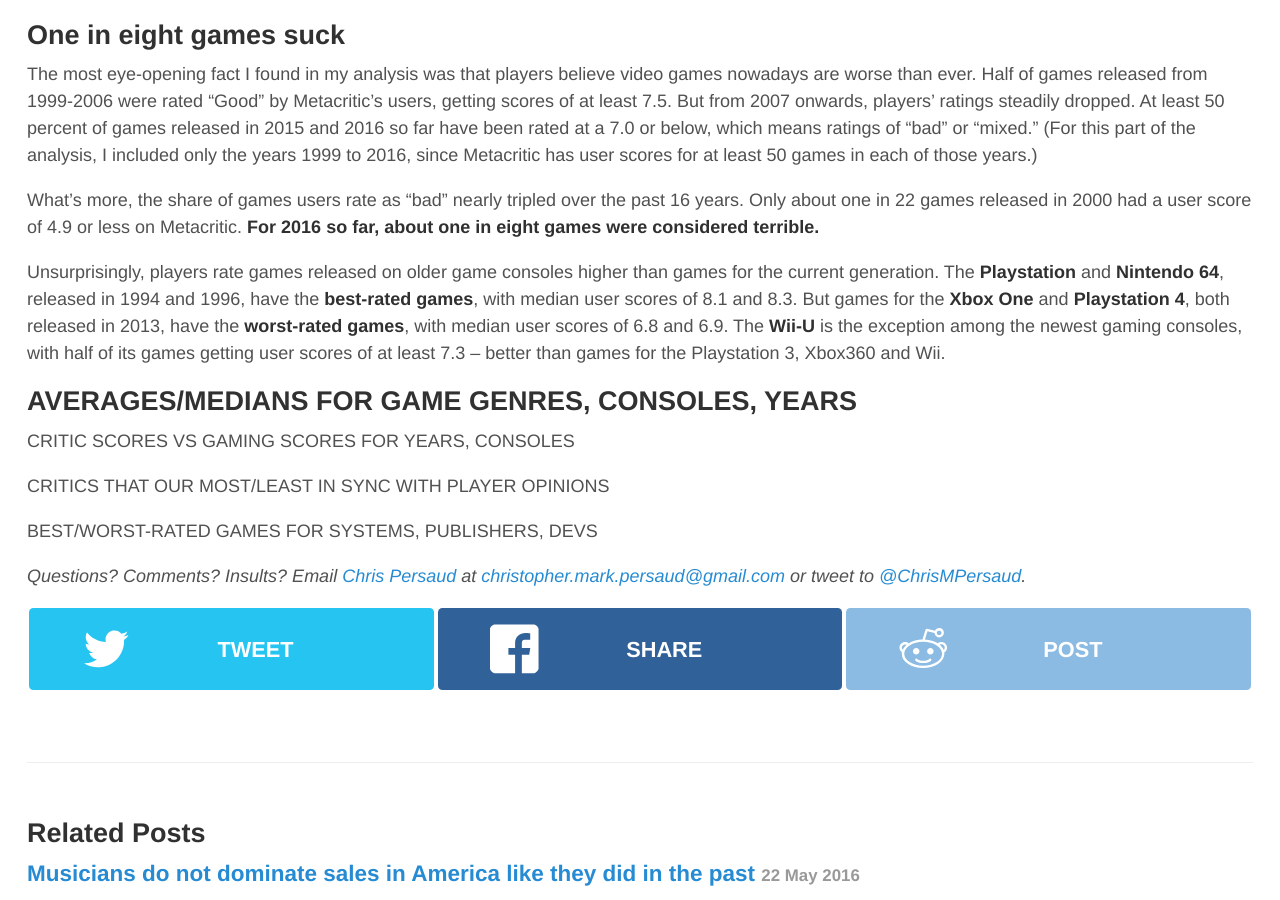
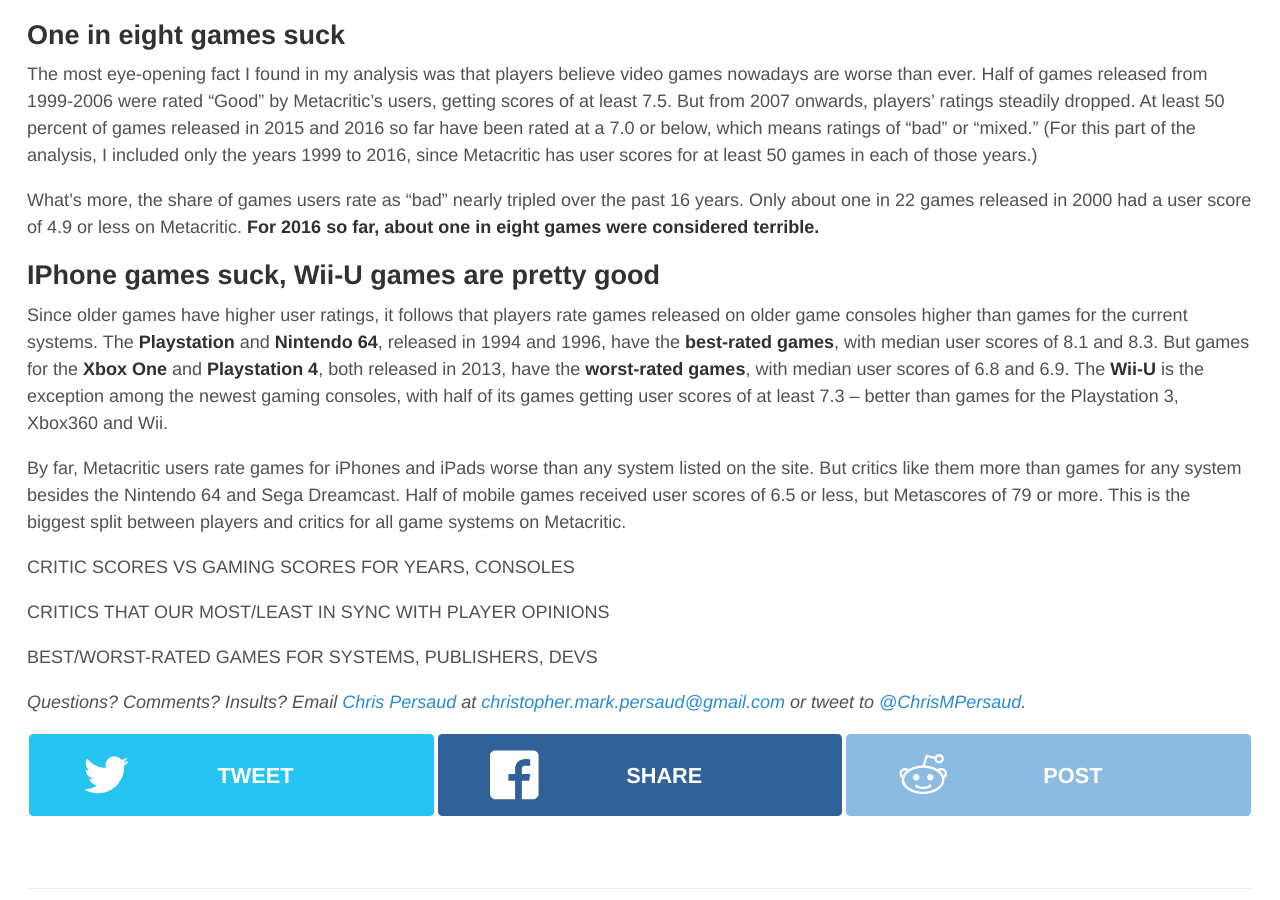
Before and after one commit to chrismp/chrismp.github.io, a Jekyll site: the page built from _posts/2099-01-01-metacritic-video-games.md, in a window 1280 px wide and 900 px high, scrolled down 1724 px. Built offline with Jekyll 4.4.1, drawn with Linux system fonts in a browser that asks for light colours; nearby versions of some CDN libraries; some of the changed text lies outside the part shown.

Commit message:
add more to post

```diff
--- a/_posts/2099-01-01-metacritic-video-games.md
+++ b/_posts/2099-01-01-metacritic-video-games.md
@@ -8,7 +8,7 @@
 
 - Video games released in the past few years are the worst of this century so far -- or at least, that's what gamers think.
 - Players and game critics disagree more than ever since Metacritic began averaging scores from critics and fans.
-- **Mobile phone games** are the most overrated. Critics think they are great. Players think they are either bad or just OK.
+- **Apple iPhone games** are the most overrated. Critics think they are great. Players think they are either bad or just OK.
 - For the newest consoles, gamers and critics disagree most on the quality of games for the **Xbox One** and **Playstation**...
 - ...But critics and gamers generally agree that **Wii-U** games are pretty good.
 - For the biggest video game publishers of the 2010s so far: **Activision**, **Electronic Arts** and **Deep Silver** have the worst ratings from players. **Valve Software**, **Rockstar Games** and **Telltale Games** have the best.
@@ -56,10 +56,15 @@
 
 What's more, the share of games users rate as "bad" nearly tripled over the past 16 years. Only about one in 22 games released in 2000 had a user score of 4.9 or less on Metacritic. **For 2016 so far, about one in eight games were considered terrible.**
 
-Unsurprisingly, players rate games released on older game consoles higher than games for the current generation. The **Playstation** and **Nintendo 64**, released in 1994 and 1996, have the **best-rated games**, with median user scores of 8.1 and 8.3. But games for the **Xbox One** and **Playstation 4**, both released in 2013, have the **worst-rated games**, with median user scores of 6.8 and 6.9. The **Wii-U** is the exception among the newest gaming consoles, with half of its games getting user scores of at least 7.3 -- better than games for the Playstation 3, Xbox360 and Wii.
+
+## IPhone games suck, Wii-U games are pretty good
+
+Since older games have higher user ratings, it follows that players rate games released on older game consoles higher than games for the current systems. The **Playstation** and **Nintendo 64**, released in 1994 and 1996, have the **best-rated games**, with median user scores of 8.1 and 8.3. But games for the **Xbox One** and **Playstation 4**, both released in 2013, have the **worst-rated games**, with median user scores of 6.8 and 6.9. The **Wii-U** is the exception among the newest gaming consoles, with half of its games getting user scores of at least 7.3 -- better than games for the Playstation 3, Xbox360 and Wii.
+
+By far, Metacritic users rate games for iPhones and iPads worse than any system listed on the site. But critics like them more than games for any system besides the Nintendo 64 and Sega Dreamcast. Half of mobile games received user scores of 6.5 or less, but Metascores of 79 or more. This is the biggest split between players and critics for all game systems on Metacritic.
 
 
-## AVERAGES/MEDIANS FOR GAME GENRES, CONSOLES, YEARS
+
 
 CRITIC SCORES VS GAMING SCORES FOR YEARS, CONSOLES
 
```
